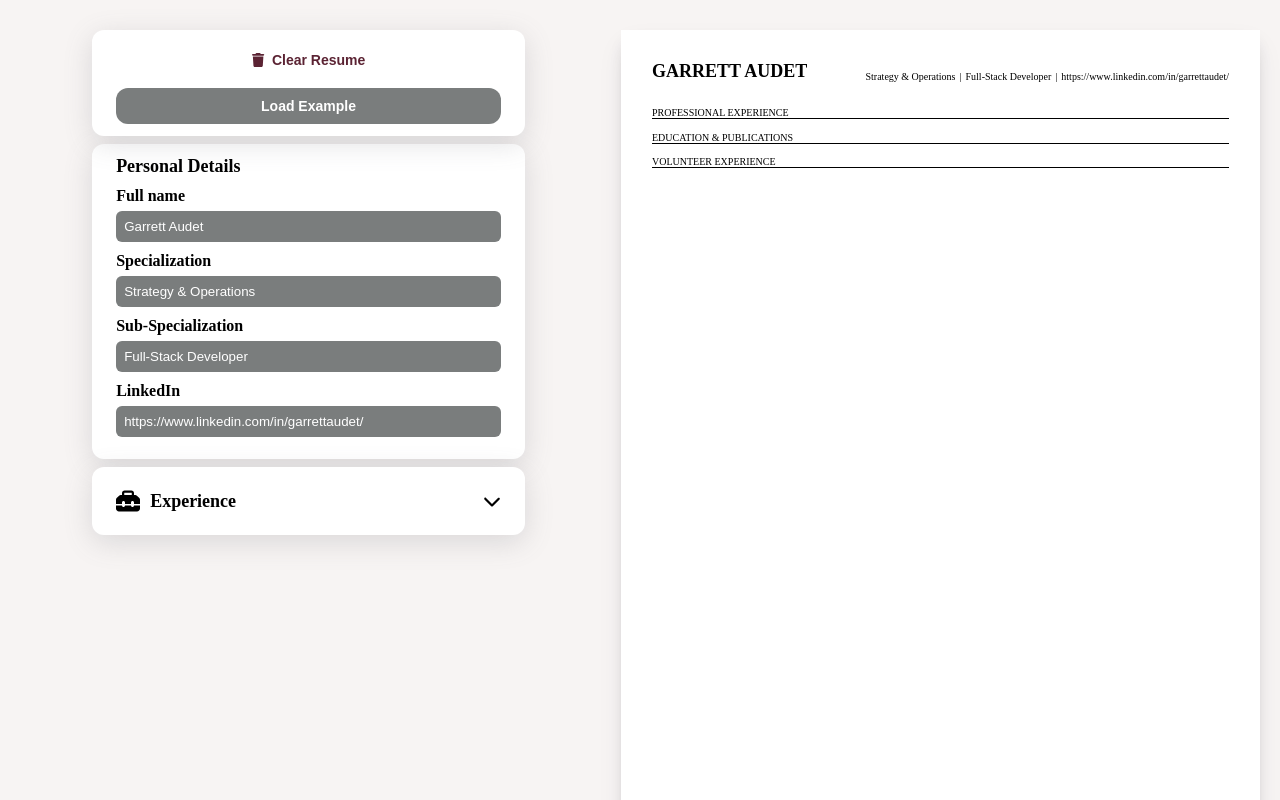
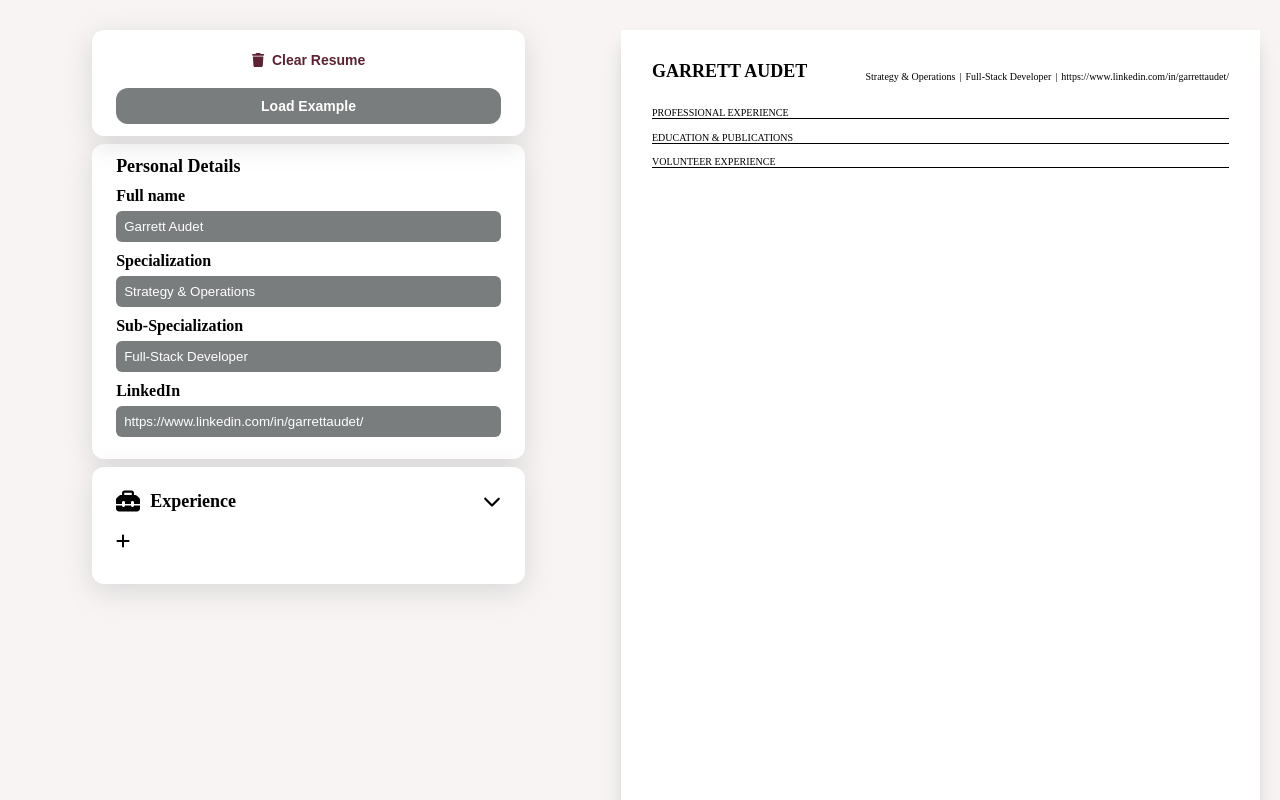
Before and after one commit to GarrettAudet/CV-Generator, a React (Create React App) app: page / in a window 1280 px wide. Shown: the top 800 px of the page. Built offline with nearby package versions, Linux system fonts and the light colour scheme.

Commit message:
Added AddExperience component

```diff
--- /dev/null
+++ b/src/components/LeftSide/WorkExperience/AddExperience.js
@@ -0,0 +1,12 @@
+import React from 'react';
+import { FontAwesomeIcon } from '@fortawesome/react-fontawesome';
+import { faPlus } from '@fortawesome/free-solid-svg-icons';
+
+export default function AddExperience( {headerText}) {
+    return (
+        <div>
+            <FontAwesomeIcon icon={faPlus} />
+            <h4>{headerText}</h4>
+        </div>
+    );
+}
--- a/src/components/LeftSide/WorkExperience/Experience.js
+++ b/src/components/LeftSide/WorkExperience/Experience.js
@@ -1,6 +1,7 @@
 import React, { useState } from 'react';
 import JobEntry from './JobEntry';
 import SegmentHeader from '../subHeader/segmentHeader';
+import AddExperience from './AddExperience';
 import { faToolbox } from '@fortawesome/free-solid-svg-icons';
 import { jobsData } from '../sampleData/sampleData';
 
@@ -44,6 +45,7 @@ function Experience() {
                     onDateChange={(field, date) => handleDateChange(index, field, date)}
                 />
             ))}
+            <AddExperience />
         </div>
     );
 }
```
